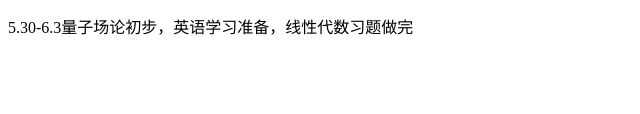
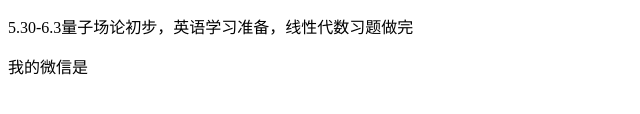
Before and after one commit to physicstellyou1928/physicstellyou1928.github.io, a plain HTML site: page index.html in a window 1280 px wide. Shown: the part 304-418 px from the top of the page, without its empty margins (0-640 px from the left). Drawn offline with Linux system fonts and the light colour scheme.

Commit message:
Update index.html
hh

```diff
--- a/index.html
+++ b/index.html
@@ -16,3 +16,4 @@
 </ul>
 
 <p>5.30-6.3量子场论初步，英语学习准备，线性代数习题做完 </p>
+<p>我的微信是</p>
```
